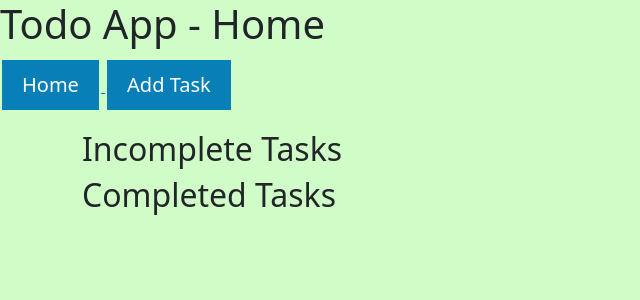
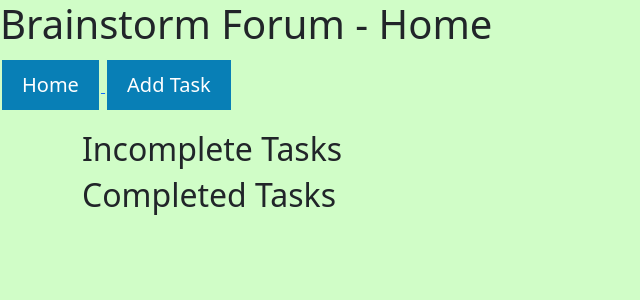
Before and after one commit to Navereni/QA-Project, a Flask app: page / in a window 1280 px wide. Shown: the top 300 px of the page, without its empty margins (0-640 px from the left). Run offline with Flask 2, Linux system fonts and the light colour scheme; data that the repository does not hold is empty; some libraries are stand-ins or nearby versions.

Commit message:
layout update v2

```diff
--- a/frontend/application/templates/layout.html
+++ b/frontend/application/templates/layout.html
@@ -1,15 +1,15 @@
 <!DOCTYPE html>
 <html>
+    <!-- Required meta tags -->
+    <meta charset="utf-8">
+    <meta name="viewport" content="width=device-width, initial-scale=1">
+
+    <!-- Bootstrap CSS -->
+    <link href="https://cdn.jsdelivr.net/npm/bootstrap@5.1.3/dist/css/bootstrap.min.css" rel="stylesheet" integrity="sha384-1BmE4kWBq78iYhFldvKuhfTAU6auU8tT94WrHftjDbrCEXSU1oBoqyl2QvZ6jIW3" crossorigin="anonymous">
+
     <head>
-        <title>Todo App - {{ title }}</title>
+        <title>Brainstorm Forum - {{ title }}</title>
     </head>
-     <!-- Required meta tags -->
-     <meta charset="utf-8">
-     <meta name="viewport" content="width=device-width, initial-scale=1">
-
-     <!-- Bootstrap CSS -->
-     <link href="https://cdn.jsdelivr.net/npm/bootstrap@5.1.3/dist/css/bootstrap.min.css" rel="stylesheet" integrity="sha384-1BmE4kWBq78iYhFldvKuhfTAU6auU8tT94WrHftjDbrCEXSU1oBoqyl2QvZ6jIW3" crossorigin="anonymous">
-
 
     <style>
         .button {
@@ -27,7 +27,7 @@
     </style>
 </head>
     <body style="background-color: rgb(208, 253, 199);">
-        <h1>Todo App - {{ title }}</h1>
+        <h1>Brainstorm Forum - {{ title }}</h1>
         <p>
             <a href="{{ url_for('home') }}">
                 <button class="button">Home</button>
```
